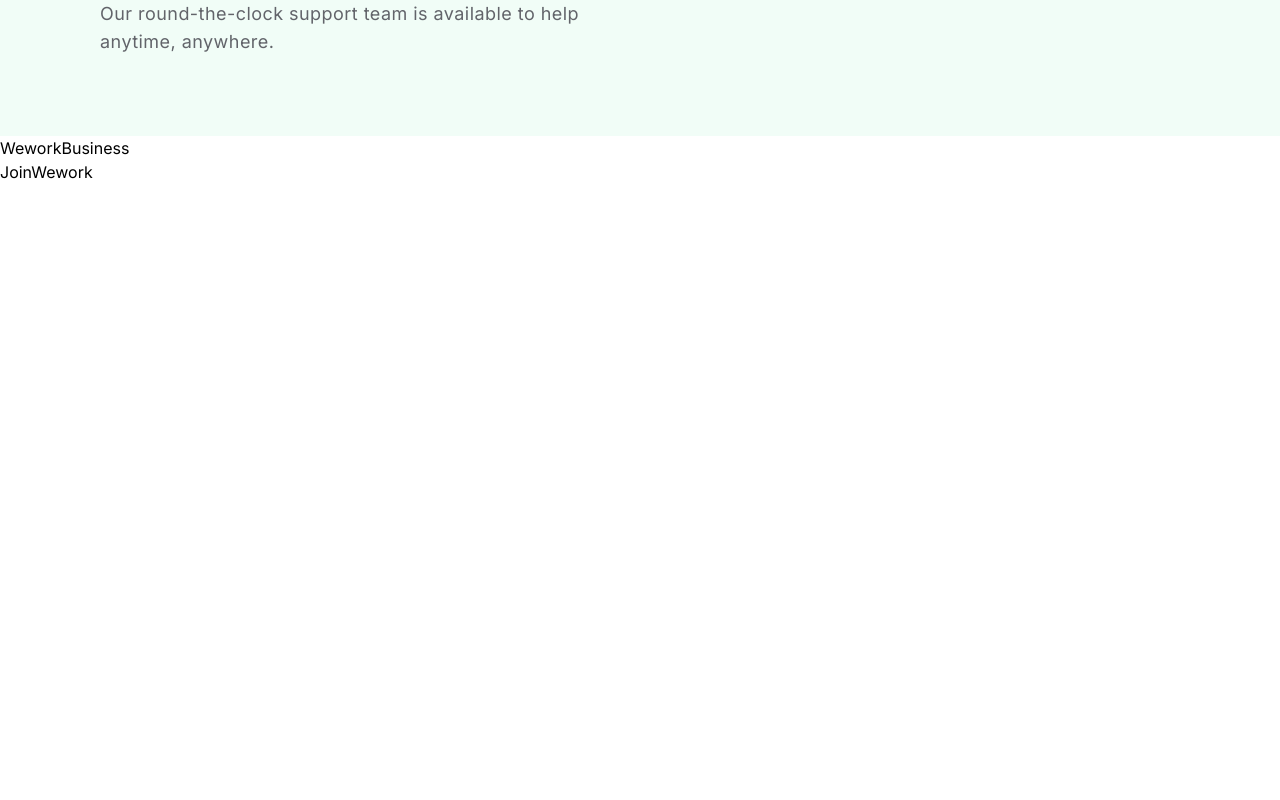
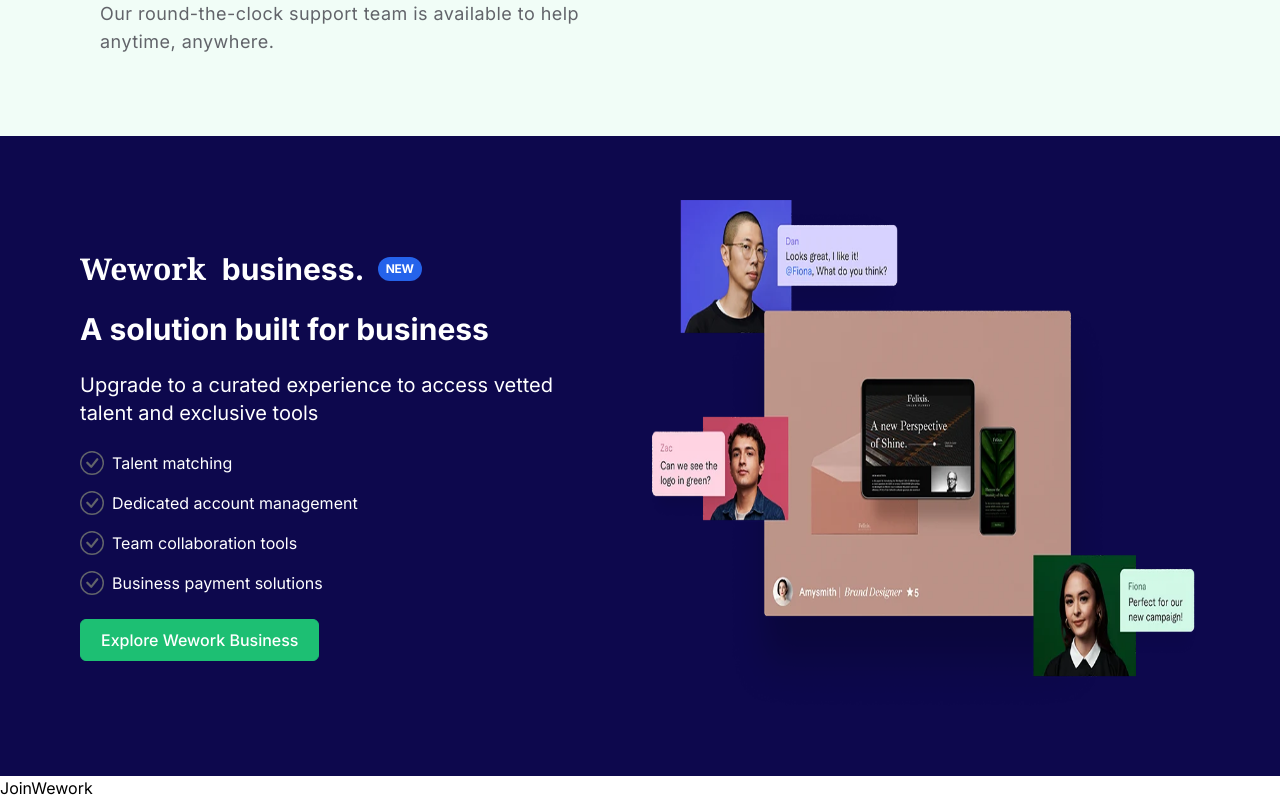
Before and after one commit to Amubasshir/wework, a Next.js app in the folder client/: page / in a window 1280 px wide. Shown: the part 2584-3384 px from the top of the page. Before the commit the page ends 2768 px from the top, so only its background shows below. Built offline with nearby package versions, Linux system fonts and the light colour scheme.

Commit message:
wework section done

```diff
--- a/client/app/components/Everything.jsx
+++ b/client/app/components/Everything.jsx
@@ -24,7 +24,7 @@
     },
   ];
   return (
-    <div className="bg-[#f1fdf7] flex py-20 justify-between px-24">
+    <div className="bg-[#f1fdf7] md:flex py-20 justify-between px-24">
       <div>
         <h2 className="text-4xl mb-5 pr-10 text-[#404145] font-bold">
           The best part? Everything.
@@ -45,7 +45,7 @@
           })}
         </ul>
       </div>
-      <div className="relative h-96 w-2/4">
+      <div className="relative h-96 w-full mt-10 lg:w-2/4">
         <Image src="/everything.webp" fill alt="everything" />
       </div>
     </div>
--- a/client/app/components/WeworkBusiness.jsx
+++ b/client/app/components/WeworkBusiness.jsx
@@ -1,5 +1,53 @@
-const WeworkBusiness = () => {
-  return <div>WeworkBusiness</div>;
-};
+import Image from 'next/image';
+import { BsCheckCircle } from 'react-icons/bs';
+
+function WeworkBusiness() {
+  return (
+    <div className="bg-[#0d084d] px-20 py-16 flex gap-10">
+      <div className="text-white flex flex-col gap-6 justify-center items-start">
+        <div className="flex gap-2">
+          <span className="text-white text-3xl font-bold flex items-center">
+            <span className="font-serif ">Wework &nbsp; </span> business. &nbsp;
+            <span className="bg-blue-600 text-xs px-2 py-1 rounded-full tracking-tight ">
+              NEW
+            </span>
+          </span>
+        </div>
+        <h2 className="text-3xl font-bold">A solution built for business</h2>
+        <h4 className="text-xl">
+          Upgrade to a curated experience to access vetted talent and exclusive
+          tools
+        </h4>
+        <ul className="flex flex-col gap-4">
+          <li className="flex gap-2 items-center">
+            <BsCheckCircle className="text-[#62646a] text-2xl" />
+            <span>Talent matching</span>
+          </li>
+          <li className="flex gap-2 items-center">
+            <BsCheckCircle className="text-[#62646a] text-2xl" />
+            <span>Dedicated account management</span>
+          </li>
+          <li className="flex gap-2 items-center">
+            <BsCheckCircle className="text-[#62646a] text-2xl" />
+            <span>Team collaboration tools</span>
+          </li>
+          <li className="flex gap-2 items-center">
+            <BsCheckCircle className="text-[#62646a] text-2xl" />
+            <span>Business payment solutions</span>
+          </li>
+        </ul>
+        <button
+          className="border text-base font-medium px-5 py-2   border-[#1DBF73] bg-[#1DBF73] text-white rounded-md"
+          type="button"
+        >
+          Explore Wework Business
+        </button>
+      </div>
+      <div className="relative h-[512px] w-2/3">
+        <Image src="/business.webp" alt="bsiness" fill />
+      </div>
+    </div>
+  );
+}
 
 export default WeworkBusiness;
```
Also changed, not shown: client/public/business.webp (added).
